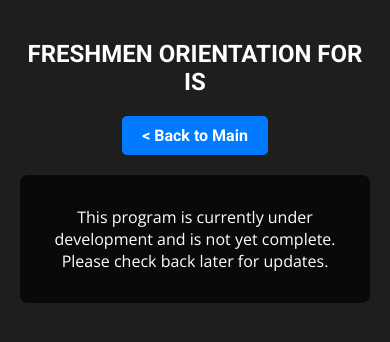
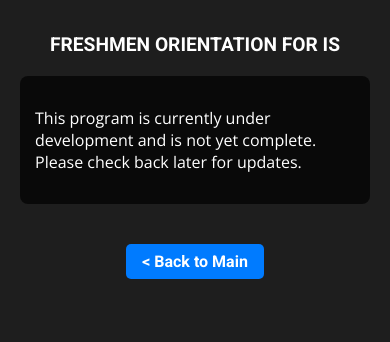
Before and after one commit to markDelin/BSIS, a plain HTML site: page subject9.html in a window 390 px wide. Drawn offline with nearby package versions, Linux system fonts and the light colour scheme.

Commit message:
Update subject9.html

```diff
--- a/subject9.html
+++ b/subject9.html
@@ -3,7 +3,7 @@
 <head>
     <meta charset="UTF-8">
     <meta name="viewport" content="width=device-width, initial-scale=1.0">
-    <title>Subject 9</title>
+    <title>FRESHMEN ORIENTATION FOR IS</title>
     <style>
         @import url('https://fonts.googleapis.com/css2?family=Roboto:wght@700&family=Open+Sans&display=swap');
 
@@ -18,7 +18,7 @@
             background-attachment: fixed;
             font-family: 'Open Sans', sans-serif;
             color: white;
-            text-align: center; /* Center text globally */
+            overflow-x: hidden; /* Prevent horizontal scroll */
         }
 
         .container {
@@ -27,46 +27,70 @@
             margin: 0 auto;
             padding: 20px;
             box-sizing: border-box;
+            text-align: center;
         }
 
-        h2 {
+        h1 {
             font-family: 'Roboto', sans-serif;
-            font-size: 1.5em; /* Reduced size of title */
+            font-size: 1.8em; /* Adjust title size */
             margin-bottom: 20px;
+        }
+
+        .content-section {
+            padding: 15px;
+            background-color: rgba(0, 0, 0, 0.7);
+            border-radius: 8px;
+            text-align: left;
+            margin: 0 auto;
+            max-width: 100%;
+            margin-bottom: 40px; /* Add margin for space before back button */
         }
 
         .back-button {
             display: inline-block;
-            margin-bottom: 20px;
-            padding: 10px 20px;
+            padding: 12px 24px;
             background-color: #007bff;
             color: white;
             text-decoration: none;
             border-radius: 5px;
             font-weight: bold;
             font-family: 'Roboto', sans-serif;
+            transition: background-color 0.3s ease;
         }
 
         .back-button:hover {
             background-color: #0056b3;
         }
 
-        .content-section {
-            padding: 15px;
-            background-color: rgba(0, 0, 0, 0.7);
-            border-radius: 8px;
-            margin: 0 auto;
-            max-width: 500px;
+        /* Responsive adjustments */
+        @media (max-width: 768px) {
+            h1 {
+                font-size: 1.5em;
+            }
+
+            .back-button {
+                padding: 10px 20px;
+            }
+        }
+
+        @media (max-width: 480px) {
+            h1 {
+                font-size: 1.2em;
+            }
+
+            .back-button {
+                padding: 8px 16px;
+            }
         }
     </style>
 </head>
 <body>
     <div class="container">
-        <h2>FRESHMEN ORIENTATION FOR IS</h2>
-        <a href="index.html" class="back-button">&lt; Back to Main</a>
+        <h1>FRESHMEN ORIENTATION FOR IS</h1>
         <div class="content-section">
             <p>This program is currently under development and is not yet complete. Please check back later for updates.</p>
         </div>
+        <a href="index.html" class="back-button">&lt; Back to Main</a>
     </div>
 </body>
 </html>
```
